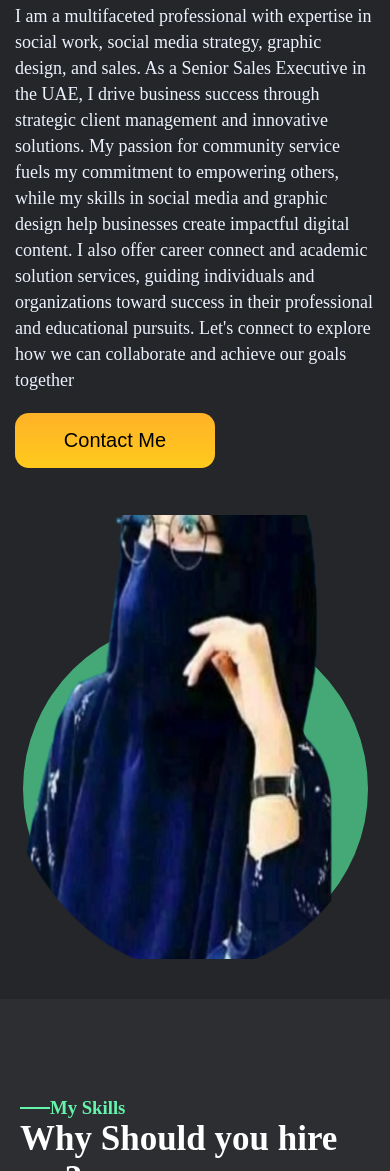
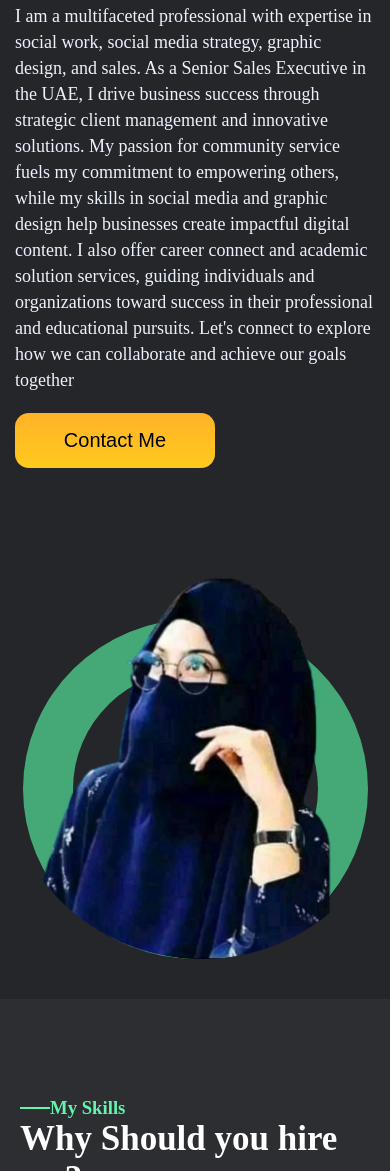
Before and after one commit to Musmanghani211/personal-portfoio, a plain HTML site: page index.html in a window 390 px wide. Shown: the part 315-1486 px from the top of the page. Drawn offline with nearby package versions, Linux system fonts and the light colour scheme.

Commit message:
image size reduced

```diff
--- a/header.css
+++ b/header.css
@@ -60,7 +60,7 @@
     }
     #circleimg {
       position: relative;
-      top: -121px;
-      height: 607px;
+      margin: 12px -4px -7px 9px;
+      height: 400px;
   }
 }
```
